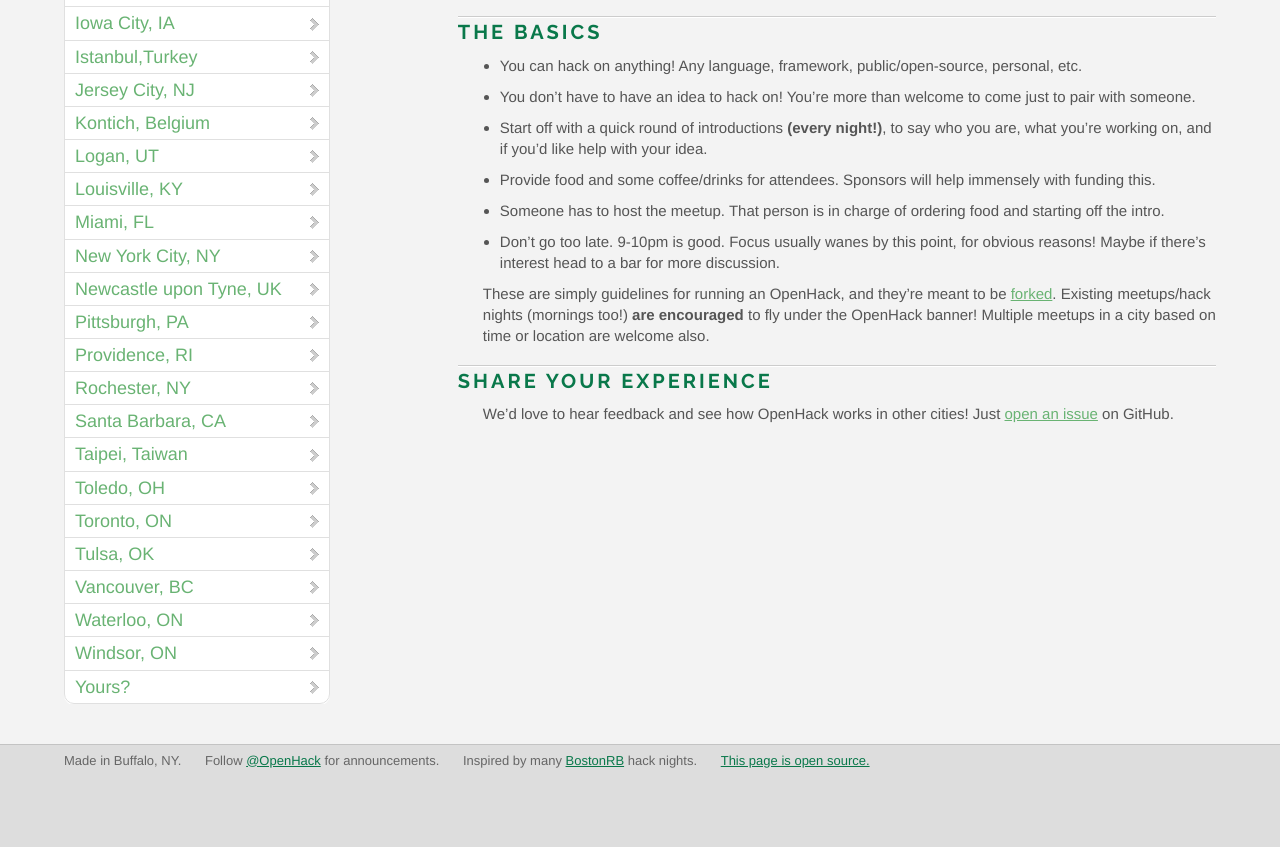
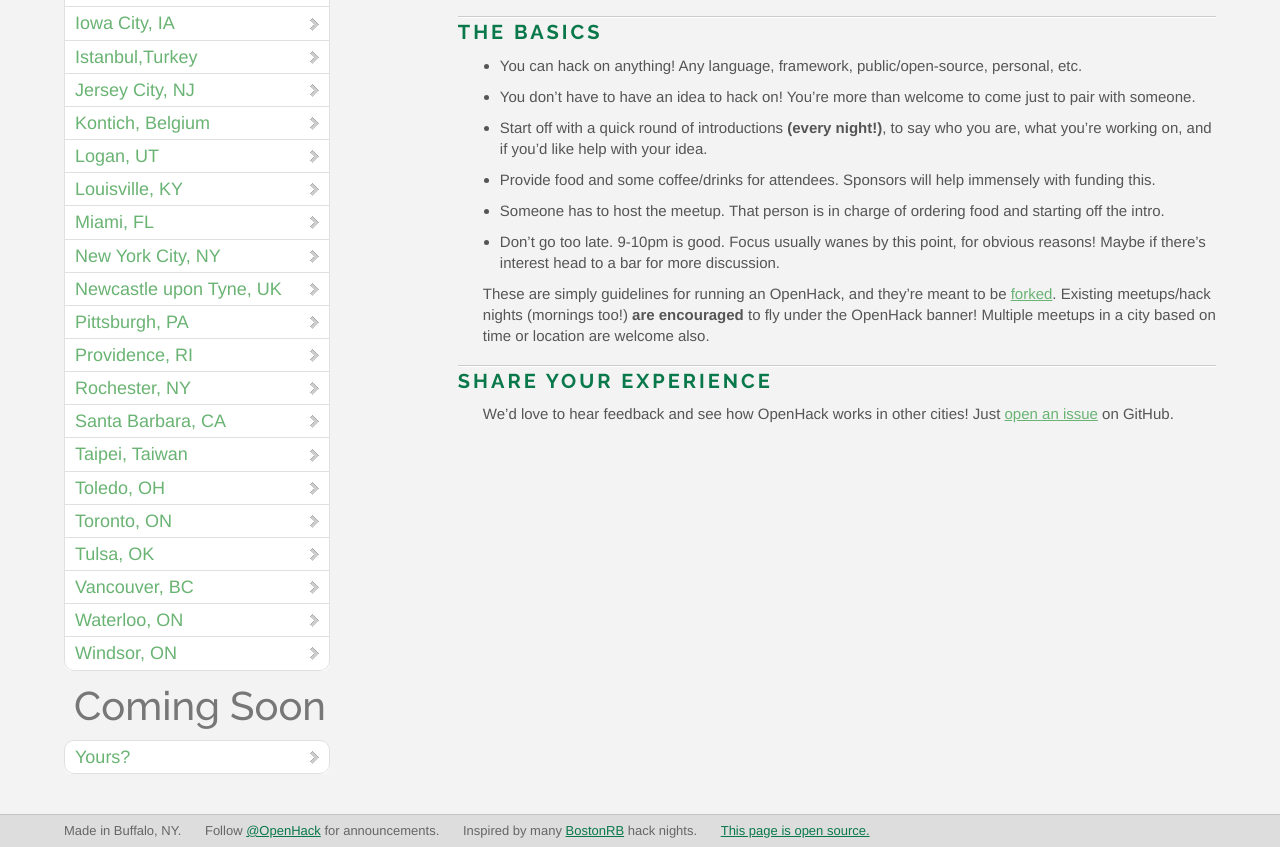
Before and after one commit to OpenHack/openhack.github.com, a Jekyll site: the page built from index.markdown, in a window 1280 px wide, cut to the strip 673-1520 px from the top of the page. Built offline with Jekyll 4.4.1, drawn with Linux system fonts in a browser that asks for light colours; nearby versions of some CDN libraries; Markdown is read by kramdown in place of the engine named in the settings; comment, search, counter and statistics services are not loaded; before the commit the page ends 1450 px from its top, so only the background shows below that.

Commit message:
Display cities that are preparing in a coming soon section.

```diff
--- a/_layouts/default.html
+++ b/_layouts/default.html
@@ -35,11 +35,27 @@
         <div class="menu">
           <ul id="cities">
             {% for city in site.cities %}
-              <li class="city" id="{{city.first.first}}" data-latitude="{{city.first.last.latitude}}" data-longitude="{{city.first.last.longitude}}">
-                <a href="/{{ city.first.first }}">{{ city.first.last.name }}</a>
-              </li>
+              {% if city.first.last.status != "preparing" %}
+                <li class="city" id="{{city.first.first}}" data-latitude="{{city.first.last.latitude}}" data-longitude="{{city.first.last.longitude}}">
+                  <a href="/{{ city.first.first }}">{{ city.first.last.name }}</a>
+                </li>
+              {% endif %}
             {% endfor %}
+          </ul>
+        </div>
+
+        <h2>Coming Soon</h2>
+        <div class="menu">
+          <ul id="cities">
             <li><a href="/yours">Yours?</a></li>
+
+            {% for city in site.cities %}
+              {% if city.first.last.status == "preparing" %}
+                <li class="city" id="{{city.first.first}}" data-latitude="{{city.first.last.latitude}}" data-longitude="{{city.first.last.longitude}}">
+                  <a href="/{{ city.first.first }}">{{ city.first.last.name }}</a>
+                </li>
+              {% endif %}
+            {% endfor %}
           </ul>
         </div>
       </div>
--- a/assets/index.scss
+++ b/assets/index.scss
@@ -114,6 +114,10 @@ a {
     margin-bottom: $margin-big;
     .menu {
       overflow: hidden;
+
+      & + h2 {
+        margin-top: $margin-small;
+      }
     }
     h2 {
       margin-left: $margin-small;
--- a/stylesheets/index.css
+++ b/stylesheets/index.css
@@ -82,6 +82,8 @@ a {
     margin-bottom: 20px; }
     .wrapper #menu_wrapper .menu {
       overflow: hidden; }
+      .wrapper #menu_wrapper .menu + h2 {
+        margin-top: 10px; }
     .wrapper #menu_wrapper h2 {
       margin-left: 10px;
       color: #777; }
```
Also changed, not shown: _includes/cities.html (deleted), 1 other file.
